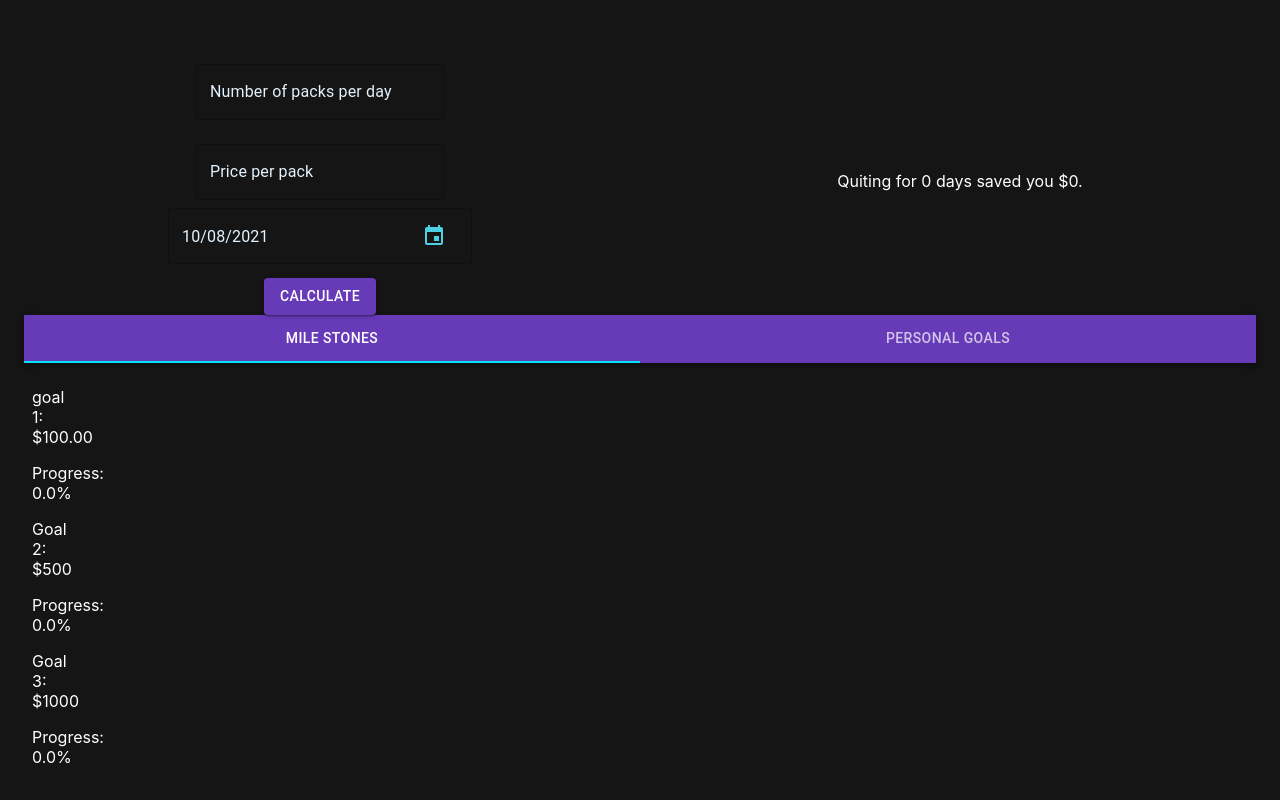
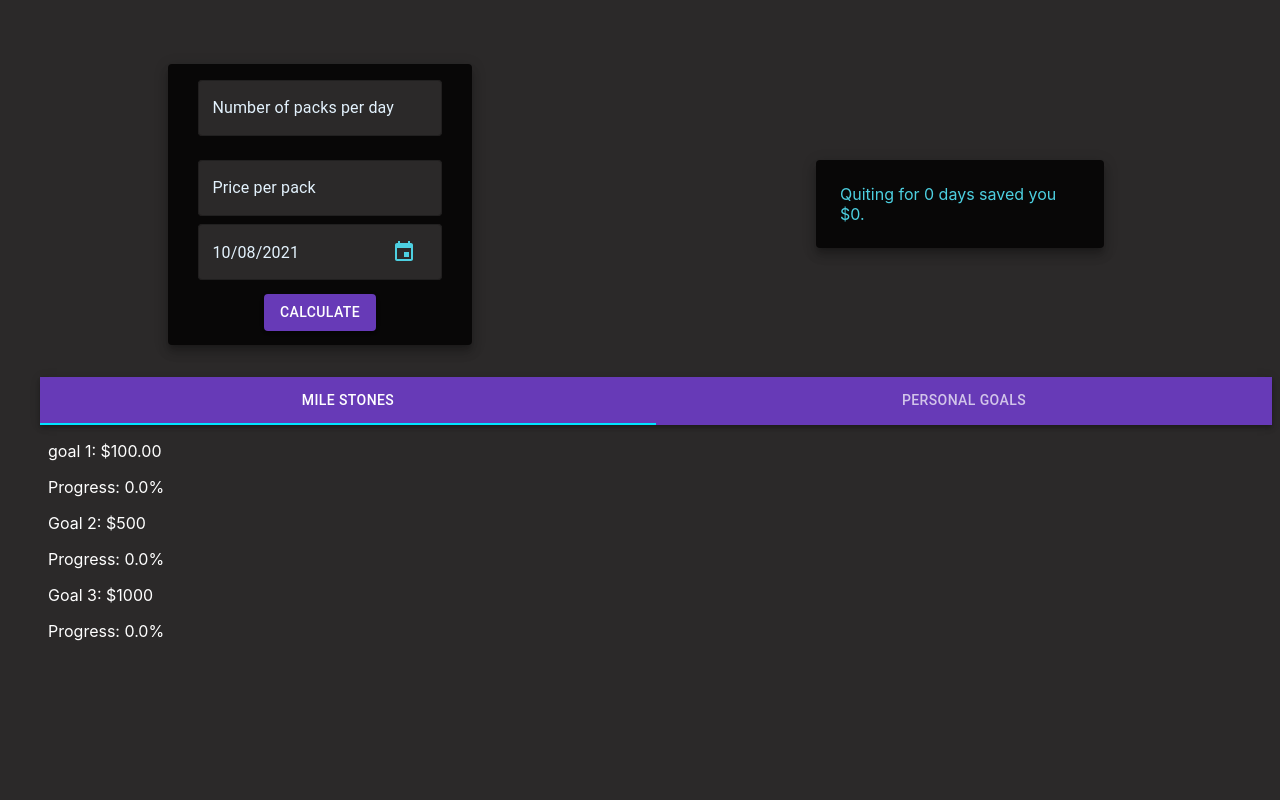
Before and after one commit to TKravel/quit-calc-client, a React (Create React App) app: page / in a window 1280 px wide. Built offline with nearby package versions, Linux system fonts and the light colour scheme.

Commit message:
Css experiments

```diff
--- a/src/App.js
+++ b/src/App.js
@@ -15,10 +15,16 @@ const theme = createTheme({
 
 	overrides: {
 		// Name of the component
+		MuiFormControl: {
+			root: {
+				maxWidth: '80%',
+			},
+		},
 		MuiInputBase: {
 			// Name of the slot
 			root: {
 				color: blue[50],
+				backgroundColor: '#2b2929',
 			},
 		},
 		MuiInputLabel: {
@@ -29,6 +35,13 @@ const theme = createTheme({
 		MuiSvgIcon: {
 			root: {
 				color: cyan[300],
+			},
+		},
+		MuiPaper: {
+			root: {
+				color: cyan[300],
+				backgroundColor: '#080707',
+				margin: '1em',
 			},
 		},
 	},
--- a/src/components/mainApp/GoalTracker.jsx
+++ b/src/components/mainApp/GoalTracker.jsx
@@ -1,5 +1,5 @@
 import React, { useState } from 'react';
-import { Container, Box, AppBar, Tab, Tabs } from '@material-ui/core';
+import { Container, AppBar, Tab, Tabs } from '@material-ui/core';
 
 const GoalTracker = ({ calculations }) => {
 	function TabPanel(props) {
@@ -14,7 +14,7 @@ const GoalTracker = ({ calculations }) => {
 				{...other}
 			>
 				{value === index && (
-					<Box sx={{ p: 1, width: 1 }}>{children}</Box>
+					<Container sx={{ p: 1, width: 1 }}>{children}</Container>
 				)}
 			</div>
 		);
--- a/src/components/mainApp/SavingsCalcMsg.jsx
+++ b/src/components/mainApp/SavingsCalcMsg.jsx
@@ -1,5 +1,5 @@
 import React from 'react';
-import { Grid } from '@material-ui/core';
+import { Grid, Paper } from '@material-ui/core';
 
 const SavingsCalcMsg = ({ daysQuit, calculations }) => {
 	return (
@@ -11,7 +11,8 @@ const SavingsCalcMsg = ({ daysQuit, calculations }) => {
 			alignItems='center'
 		>
 			<Grid item xs={12} sm={6}>
-				<div
+				<Paper
+					elevation={8}
 					className='savings-container'
 					sx={{ style: { margin: '10px' } }}
 				>
@@ -20,7 +21,7 @@ const SavingsCalcMsg = ({ daysQuit, calculations }) => {
 						? ` ${daysQuit} day`
 						: ` ${daysQuit} days`}{' '}
 					saved you ${calculations.savings}.
-				</div>
+				</Paper>
 			</Grid>
 		</Grid>
 	);
--- a/src/components/mainApp/UserInput.jsx
+++ b/src/components/mainApp/UserInput.jsx
@@ -1,5 +1,5 @@
 import React from 'react';
-import { TextField, Button, Grid } from '@material-ui/core';
+import { TextField, Button, Grid, Paper } from '@material-ui/core';
 import {
 	MuiPickersUtilsProvider,
 	KeyboardDatePicker,
@@ -24,6 +24,7 @@ const UserInput = ({
 			justifyContent='center'
 			alignItems='center'
 		>
+			<Paper elevation={8} component='form' className='form-container'>
 				<Grid item xs={12}>
 					<TextField
 						value={packs}
@@ -61,7 +62,10 @@ const UserInput = ({
 					/>
 				</Grid>
 				<Grid item>
-				<MuiPickersUtilsProvider utils={DateFnsUtils}>
+					<MuiPickersUtilsProvider
+						utils={DateFnsUtils}
+						id='date-picker'
+					>
 						<KeyboardDatePicker
 							onChange={handleDate}
 							value={quitDate}
@@ -82,6 +86,7 @@ const UserInput = ({
 						Calculate
 					</Button>
 				</Grid>
+			</Paper>
 		</Grid>
 	);
 };
--- a/src/index.css
+++ b/src/index.css
@@ -19,7 +19,7 @@ code {
 html {
 	height: 100vh;
 	color: #fff;
-	background-color: rgb(22, 21, 21);
+	background-color: #2b2929;
 }
 
 .app-container {
@@ -31,5 +31,13 @@ html {
 }
 
 .subButton {
-	margin-top: 1em !important;
+	margin: 1em !important;
 }
+
+#date-picker {
+	width: 195px !important;
+}
+
+.form-container {
+	text-align: center;
+}
```
Lines whose indentation alone changed are shown as unchanged.
